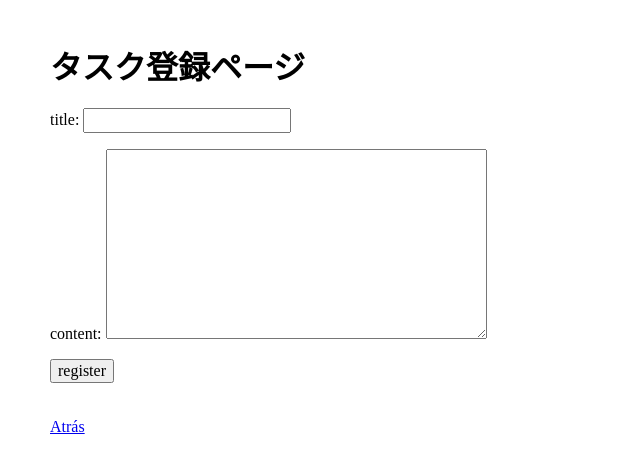
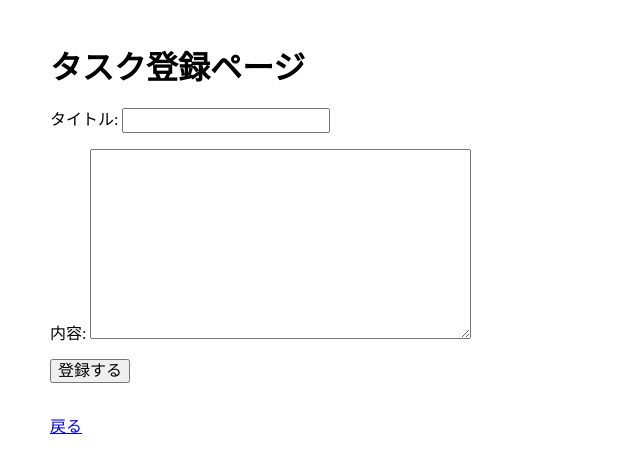
Before and after one commit to Maria-has/tarea-inicio-de-sesion, a Django app: template tasks/templates/tasks/create.html in a window 1280 px wide. Shown: the part 50-523 px from the top of the page, without its empty margins (0-640 px from the left). Run offline with Django 4.2, Linux system fonts and the light colour scheme; the template is opened without the code that fills it: values that come from a table or form of the project are taken from there, others are empty.

Commit message:
pruebas varias

```diff
--- a/tasks/forms.py
+++ b/tasks/forms.py
@@ -2,5 +2,5 @@ from django import forms
 
 
 class TaskCreationForm(forms.Form):
-    title = forms.CharField(label='title', max_length=255)
-    content = forms.CharField(label='content', widget=forms.Textarea())
+    title = forms.CharField(label='タイトル', max_length=255)
+    content = forms.CharField(label='内容', widget=forms.Textarea())
--- a/tasks/templates/tasks/create.html
+++ b/tasks/templates/tasks/create.html
@@ -5,10 +5,10 @@
 <form action="{% url 'tasks:create' %}" method="post">
   {% csrf_token %}
   {{ form.as_p }}
-  <input type="submit" value="register">
+  <input type="submit" value="登録する">
 </form>
 
 <br>
 
-<a href="{% url 'tasks:index' %}">Atrás</a>
+<a href="{% url 'tasks:index' %}">戻る</a>
 {% endblock %}
--- a/tasks/templates/tasks/delete.html
+++ b/tasks/templates/tasks/delete.html
@@ -3,7 +3,7 @@
 {% block main %}
 <h1>タスク削除ページ</h1>
 <p>
-  <strong>Título:</strong>
+  <strong>タイトル:</strong>
   {{task.title}}
 </p>
 
@@ -13,7 +13,7 @@
 </p>
 <form action="{% url 'tasks:delete' task.id %}" method="post">
   {% csrf_token %}
-  <input type="submit" value="delete">
+  <input type="submit" value="削除">
 </form>
 
 <br>
--- a/tasks/templates/tasks/edit.html
+++ b/tasks/templates/tasks/edit.html
@@ -5,7 +5,7 @@
 <form action="{% url 'tasks:edit' task.id %}" method="post">
   {% csrf_token %}
   {{ form.as_p }}
-  <input type="submit" value="Update">
+  <input type="submit" value="更新する">
 </form>
 
 <br>
--- a/tasks/views.py
+++ b/tasks/views.py
@@ -2,7 +2,6 @@ from django.shortcuts import render
 from django.shortcuts import redirect
 from .models import Task
 from .forms import TaskCreationForm
-from django.contrib.auth.decorators import login_required
 
 
 def index(request):
@@ -12,7 +11,6 @@ def index(request):
     }
     return render(request, 'tasks/index.html', params)
 
-@login_required
 
 def create(request):
     if (request.method == 'POST'):
```
Also changed, not shown: tasks/migrations/0001_initial.py (added), tasks/migrations/__init__.py (added), tasks/templates/tasks/detail.html (line endings or trailing spaces), tasks/templates/tasks/index.html (line endings or trailing spaces).
